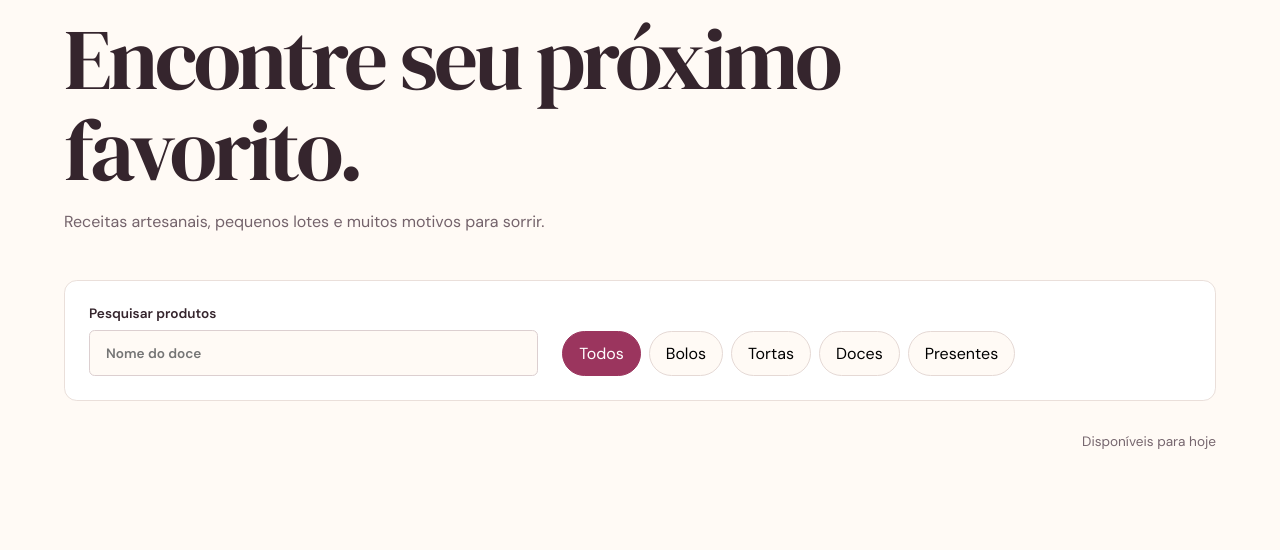
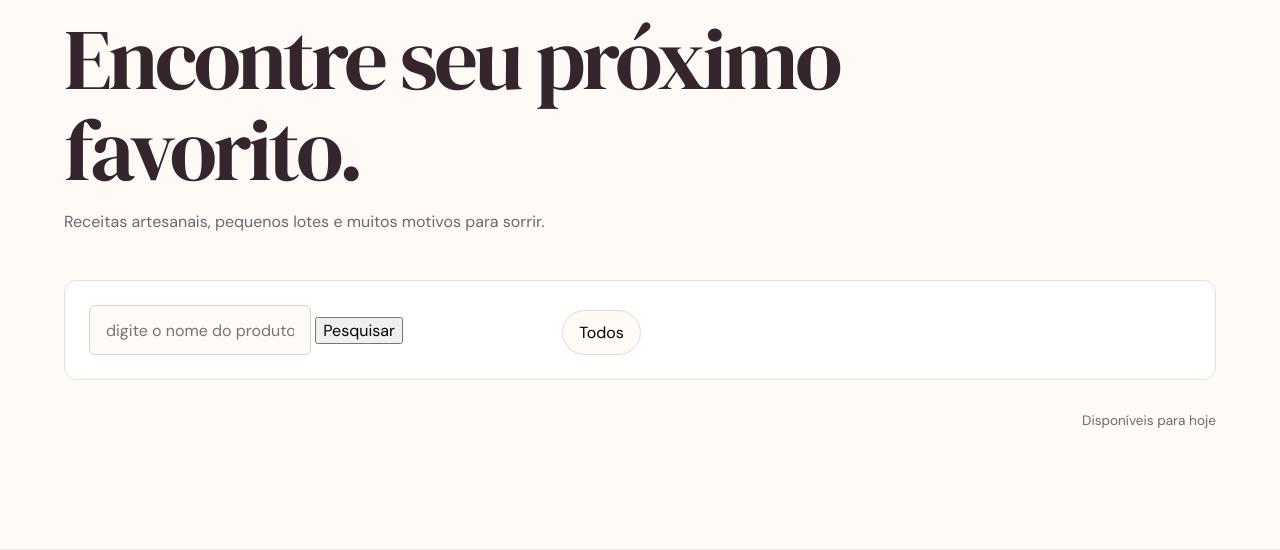
Before and after one commit to CamilaAzeredo007/Confeitaria, a Node project: template views/site/catalogo.ejs in a window 1280 px wide. Shown: the part 244-794 px from the top of the page. Run offline with Node 20 templates, Linux system fonts and the light colour scheme; the template is opened without the code that fills it, so the values that code supplies are empty.

Commit message:
continuar

```diff
--- a/routes/SiteRoutes.js
+++ b/routes/SiteRoutes.js
@@ -13,6 +13,8 @@ const caminhobase = 'site/'
 router.get('/' + caminhobase, controle.home)
 router.get('/' + caminhobase + 'login', controle.login)
 router.get('/' + caminhobase + 'catalogo', controle.catalogo)
+router.get('/' + caminhobase + 'catalogo/:categoria', controle.catalogoCategoria)
+router.post('/' + caminhobase + 'catalogo', controle.catalogoFiltro)
 router.post('/' + caminhobase + 'add', upload.single('foto'), controle.catalogo)
 router.get('/' + caminhobase + 'carrinho', controle.carrinho)
 router.get('/' + caminhobase + 'pedidos', controle.pedidos)
--- a/views/site/catalogo.ejs
+++ b/views/site/catalogo.ejs
@@ -5,15 +5,34 @@
             <h1>Encontre seu próximo favorito.</h1>
             <p>Receitas artesanais, pequenos lotes e muitos motivos para sorrir.</p>
             <div class="catalog-tools">
-            <label>Pesquisar produtos
-                <input id="search" placeholder="Nome do doce">
-            </label>
+                <div class="search">
+                    <form action="" method="post">
+                        <input type="text" name="filtro" placeholder="digite o nome do produto">
+                        <button type="submit" class="btn">Pesquisar</button>
+                    </form>
+                </div>
                 <div class="chips" aria-label="Categorias">
-                <button class="active" data-category="Todos">Todos</button>
-                <button data-category="Bolos">Bolos</button>
-                <button data-category="Tortas">Tortas</button>
-                <button data-category="Doces">Doces</button>
-                <button data-category="Presentes">Presentes</button>
+
+    <!-- Botão para mostrar todos os produtos -->
+    <button
+        data-category="Todos"
+        onclick="document.location.href='/site/catalogo'">
+        Todos
+    </button>
+
+    <!-- Botões das categorias -->
+    <% Categorias.forEach(function(categoria) { %>
+
+        <button
+            data-category="<%= categoria.nome %>"
+            onclick="document.location.href='/site/catalogo/<%= categoria._id %>'">
+
+            <%= categoria.nome %>
+
+        </button>
+
+    <% }) %>
+
 </div>
             </div>
             <div class="results">
@@ -23,28 +42,32 @@
             <div class="product-grid" data-catalog></div>
             <div class="product-grid">
 
-          <%Produtos.forEach(function(produtos){%>
+                <% Produtos.forEach(function(produto) { %>
 
-            <tr>
-              <td><%=produtos.nome%></td>
+                    <div class="produto">
 
-              <td>R$ <%= Number(produtos.preco).toFixed(2).replace('.', ',') %></td>
+                        <% if (produto.foto) { %>
+                            <img class="foto-thumb"
+                                src="data:<%= produto.tipoFoto %>;base64,<%= produto.foto.toString('base64') %>">
+                            <% } %>
 
-              <td>
-                <% if (produtos.foto) { %>
-                    <img
-                        class="foto-thumb"
-                        src="data:<%= produtos.tipoFoto %>;base64,<%= produtos.foto.toString('base64') %>"
-                    >
-                <% } %>
-              </td>
+                                <h3>
+                                    <%= produto.nome %>
+                                </h3>
 
-              <td><%=produtos.categoria != null ? produtos.categoria.nome: ""%></td>
-             <br>
+                                <p>
+                                    R$ <%= Number(produto.preco).toFixed(2).replace('.', ',' ) %>
+                                </p>
 
-            </tr>
+                                <p>
+                                    <%= produto.categoria ? produto.categoria.nome : "" %>
+                                </p>
+
                     </div>
-      <%})%>
+
+                    <% }) %>
+
+            </div>
         </section>
     </main>
     <%-include('rodape.ejs')%>
```
Also changed, not shown: controllers/SiteController.js (+24 -3 lines). Lines whose indentation alone changed are shown as unchanged.
